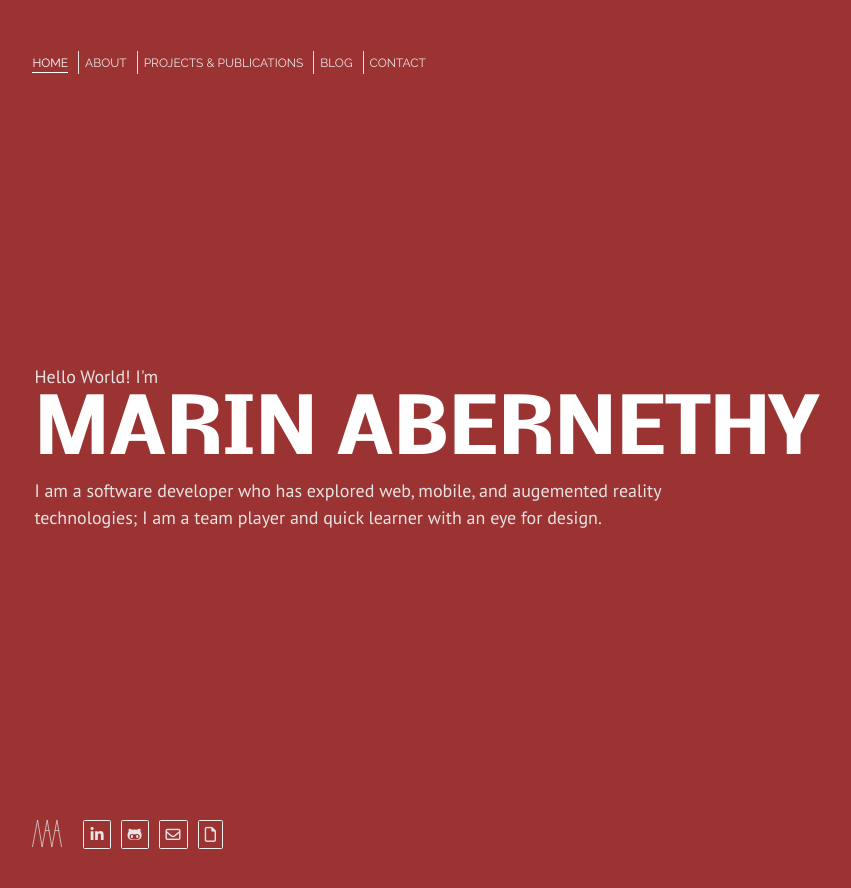
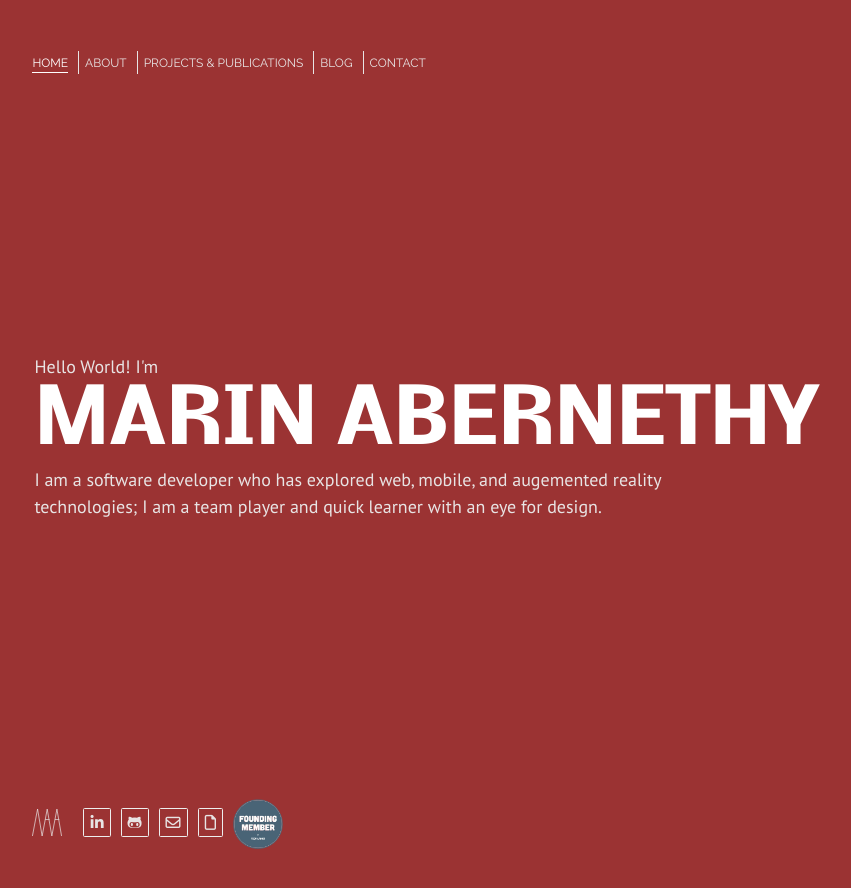
Before and after one commit to maabernethy/maabernethy.github.io, a Jekyll site: the page built from index.html, in a window 1280 px wide. Shown: the top 888 px of the page, without its empty margins (70-921 px from the left). Built offline with Jekyll 4.4.1, drawn with Linux system fonts in a browser that asks for light colours; nearby versions of some CDN libraries; library files that are not in the unit come from our copies.

Commit message:
Add tech ladies founding member badge

```diff
--- a/_includes/footer.html
+++ b/_includes/footer.html
@@ -17,5 +17,10 @@
     <span>
       <a href="/assets/pdfs/Marin_Abernethy_Resume_2018.pdf" download><i class="far fa-file fa-border"></i></a>
     </span>
+    <span>
+      <a class="founding-member" href="https://www.hiretechladies.com/our-story/" target="_blank">
+        <img src="/assets/images/tech_ladies_fm.png" align="top"></img>
+      </a>
+    </span>
   </div>
 </footer>
--- a/_sass/layout.scss
+++ b/_sass/layout.scss
@@ -202,8 +202,14 @@ footer {
   span {
     margin: 0 .2em 0 .2em;
 
+    .founding-member img {
+      width: 50px;
+      vertical-align: middle;
+    }
+
     .logo {
       float: left;
+      padding-top: 10px;
 
       svg, img {
         width: 30px;
```
Also changed, not shown: assets/images/tech_ladies_fm.png (added), 1 other file.
